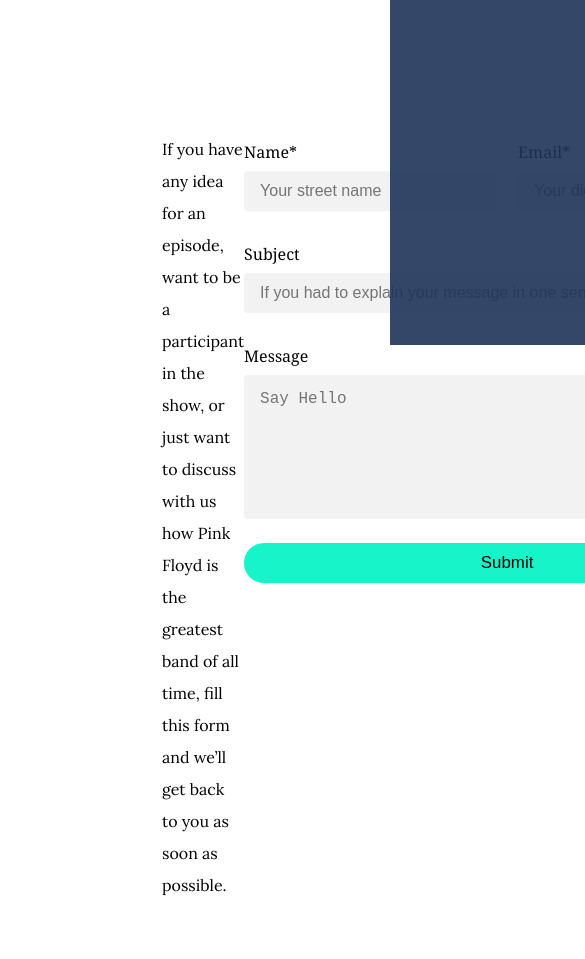
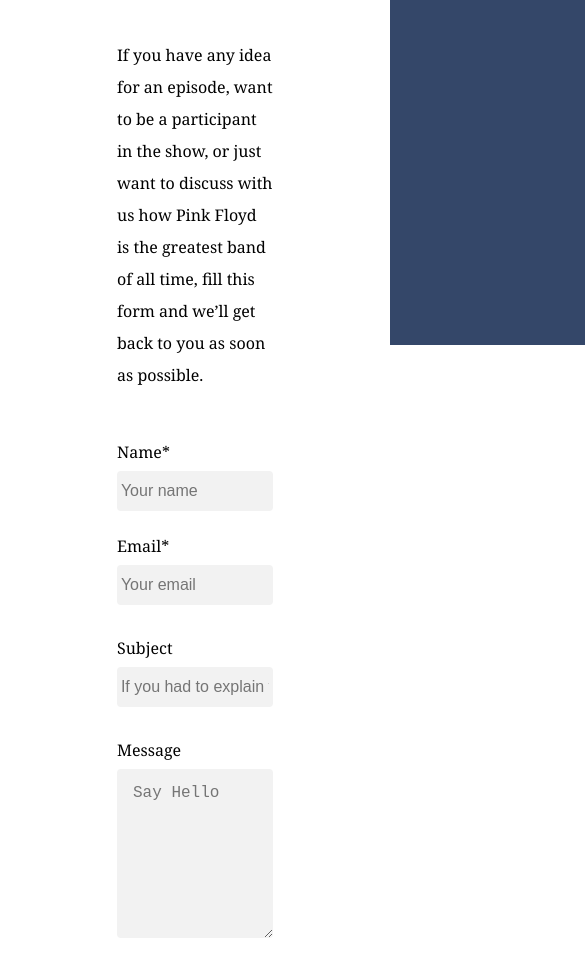
Before and after one commit to itstheandre/pioneersShow, a Gatsby site: page /contact in a window 390 px wide. Shown: the part 499-1458 px from the top of the page, 585 px wide, since content can reach past the window. Built offline with nearby package versions, Linux system fonts and the light colour scheme; Gatsby itself is replaced by a stand-in of ours; a small style sheet from the web is missing.

Commit message:
Contact page done. Mobile now

```diff
--- a/src/components/Contact/ContactForm.jsx
+++ b/src/components/Contact/ContactForm.jsx
@@ -1,4 +1,4 @@
-import React from "react"
+import React, { useState, useEffect } from "react"
 import {
   Label,
   SInput,
@@ -7,14 +7,35 @@ import {
   LInpCont,
   FormContainer,
   IndInpCont,
+  TargetContainer,
+  Form,
 } from "../../styled/Forms"
 import { Button } from "../../styled/Buttons"
 // import { LayoutWrapper } from "../../styled/LayoutWrapper"
 
 const ContactForm = () => {
+  const [subject, setSubject] = useState(false)
+
+  useEffect(() => {
+    function checkAndAutoHide() {
+      const screen = window.innerWidth
+      if (screen > 900) {
+        console.log("oi?")
+        setSubject(true)
+      }
+    }
+    window.addEventListener("resize", checkAndAutoHide)
+
+    return () => window.removeEventListener("resize", checkAndAutoHide)
+  }, [subject])
+
+  const subjectText = subject
+    ? "What's the subject of your message?"
+    : "If you had to explain your message in one sentence"
+
   return (
     <>
-      <form
+      <Form
         name="contact"
         method="post"
         action="/thanks"
@@ -24,32 +45,27 @@ const ContactForm = () => {
         {" "}
         <input type="hidden" name="bot-field" />
         <input type="hidden" name="form-name" value="contact" />
-        <FormContainer>
+        <TargetContainer>
           <IndInpCont>
             <Label htmlFor="name">Name*</Label>
-            <SInput
-              type="text"
-              placeholder="Your street name"
-              id="name"
-              name="name"
-            />
+            <SInput type="text" placeholder="Your name" id="name" name="name" />
           </IndInpCont>
           <IndInpCont>
             <Label htmlFor="email">Email*</Label>
             <SInput
               type="email"
-              placeholder="Your digital address"
+              placeholder="Your email"
               id="email"
               name="email"
             />
           </IndInpCont>
-        </FormContainer>
+        </TargetContainer>
         <FormContainer>
           <IndInpCont>
             <Label htmlFor="subject">Subject</Label>
             <MInput
               type="text"
-              placeholder="If you had to explain your message in one sentence"
+              placeholder={subjectText}
               id="subject"
               name="subject"
             />
@@ -69,7 +85,7 @@ const ContactForm = () => {
         <Button styleType="primary" type="submit">
           Submit
         </Button>
-      </form>
+      </Form>
     </>
   )
 }
--- a/src/components/Navbar.jsx
+++ b/src/components/Navbar.jsx
@@ -1,6 +1,6 @@
 import React from "react"
 import { pioneersColorLogo, pioneersWhiteLogo } from "../utils/image-loader"
-import { Link } from "gatsby"
+import { Link, navigate } from "gatsby"
 import { NavBarStyled, MenuList, NavLogo, MenuItems } from "../styled/S_Layout"
 // import Button from "../../styled-components/Buttons"
 import { useWrapper } from "../Context/WrapperContext"
@@ -12,6 +12,10 @@ import { useWrapper } from "../Context/WrapperContext"
 const Navbar = () => {
   const { inView } = useWrapper()
 
+  function goHome() {
+    navigate("/index1")
+  }
+
   const logo = inView ? pioneersWhiteLogo : pioneersColorLogo
   // const change = inView ? "true" : "false"
   const change = inView ? true : false
@@ -20,7 +24,7 @@ const Navbar = () => {
     <>
       <NavBarStyled change={change}>
         <Link to="/index1">
-          <NavLogo src={logo} />
+          <NavLogo src={logo} onClick={goHome} />
         </Link>
         <div>
           <MenuList change={change}>
--- a/src/components/Pages/ContactPageComp.jsx
+++ b/src/components/Pages/ContactPageComp.jsx
@@ -1,33 +1,32 @@
 import React from "react"
-import { ContactHero, ContactBody } from "../../styled/S_ContactPage"
+import {
+  ContactHero,
+  ContactBody,
+  ContactText,
+} from "../../styled/S_ContactPage"
 import { UpperCased, MainHeroTitle } from "../../styled/Titles"
 import { ContactPageBG } from "../../utils/image-loader"
 import { useWrapper } from "../../Context/WrapperContext"
 import ContactForm from "../Contact/ContactForm"
+import { LayoutWrapper } from "../../styled/LayoutWrapper"
 
 const ContactPageComp = () => {
   const { ref } = useWrapper()
   return (
     <>
       <ContactHero ref={ref} img={ContactPageBG}>
-        <UpperCased>Contact</UpperCased>
-        <MainHeroTitle>We'd love to hear from you! </MainHeroTitle>
+        <LayoutWrapper>
+          <UpperCased>Contact</UpperCased>
+          <MainHeroTitle>We'd love to hear from you! </MainHeroTitle>
+        </LayoutWrapper>
       </ContactHero>
       <ContactBody>
-        <p
-          style={{
-            width: "54rem",
-            fontSize: "2rem",
-            lineHeight: "4rem",
-            // lineHeight: "3rem",
-            fontFamily: "'Lora', serif",
-          }}
-        >
+        <ContactText>
           If you have any idea for an episode, want to be a participant in the
           show, or just want to discuss with us how Pink Floyd is the greatest
           band of all time, fill this form and we’ll get back to you as soon as
           possible.
-        </p>
+        </ContactText>
         <ContactForm />
       </ContactBody>
     </>
--- a/src/components/Pages/EpisodePageComp.jsx
+++ b/src/components/Pages/EpisodePageComp.jsx
@@ -28,8 +28,10 @@ const EpisodePageComp = ({ allEpisodes }) => {
   return (
     <div>
       <EpisodePageHero img={EpisodePageBG} ref={ref}>
-        <UpperCased>Episodes</UpperCased>
-        <MainHeroTitle>Have a listen to the podcast episodes</MainHeroTitle>
+        <LayoutWrapper>
+          <UpperCased>Episodes</UpperCased>
+          <MainHeroTitle>Have a listen to the podcast episodes</MainHeroTitle>
+        </LayoutWrapper>
       </EpisodePageHero>
       <LayoutWrapper>
         <EpisodeBody>
--- a/src/components/navigation/Desktop.jsx
+++ b/src/components/navigation/Desktop.jsx
@@ -7,6 +7,7 @@ import {
   menuBlack,
 } from "../../utils/image-loader"
 import NavLinks from "./NavLinks"
+import { Link } from "gatsby"
 
 const Desktop = ({ toggle, displayMobile, inView }) => {
   const logo = inView ? pioneersWhiteLogo : pioneersColorLogo
@@ -17,9 +18,11 @@ const Desktop = ({ toggle, displayMobile, inView }) => {
     <DesktopNav inView={inView} change={change}>
       <div className="navWrapper">
         <div className="centerEverything">
-          <div className="logo">
-            <img src={logo} />
-          </div>
+          <Link to="/index1">
+            <div className="logo">
+              <img src={logo} />
+            </div>
+          </Link>
           <NavLinks inView={inView} />
           <MobileNavButton displayMobile={displayMobile}>
             <img src={menuItem} alt="mobileNav" onClick={toggle} />
--- a/src/components/navigation/Mobile.jsx
+++ b/src/components/navigation/Mobile.jsx
@@ -1,11 +1,7 @@
 import React from "react"
 import NavLinks from "./NavLinks"
 import styled from "styled-components"
-import {
-  pioneersWhiteLogo,
-  pioneersColorLogo,
-  closeX,
-} from "../../utils/image-loader"
+import { pioneersWhiteLogo, closeX } from "../../utils/image-loader"
 
 const MyMobileNav = styled.nav`
   background-color: rgba(30, 51, 89, 0.9);
@@ -92,7 +88,7 @@ const Mobile = ({ displayMobile, toggle }) => {
       <div className="nav">
         <div className="navWrapper">
           <div className="logo">
-            <img src={pioneersColorLogo} />
+            <img src={pioneersWhiteLogo} alt="blank" />
           </div>
           <MyXButton>
             <img src={closeX} alt="X" onClick={toggle} />
--- a/src/lib/menuLinks.js
+++ b/src/lib/menuLinks.js
@@ -6,6 +6,7 @@ const MenuLinks = [
   { to: "/about", title: "About" },
   { to: "/episodes", title: "Episodes" },
   { to: "/contact", title: "Contact" },
+  { to: "/testing", title: "Testing" },
 ]
 
 export function menuLinksFunc(tmpIndex) {
--- a/src/styled/Forms.jsx
+++ b/src/styled/Forms.jsx
@@ -1,65 +1,111 @@
-import styled from "styled-components";
-import allStyles from "./Theme";
-const { forms } = allStyles;
+import styled from "styled-components"
+import allStyles from "./Theme"
+const { forms } = allStyles
 
-// Label
-const Label = styled.label`
-  font-size: 2rem;
-  padding: 1rem 0;
-`;
+const Form = styled.form`
+  width: 40vw;
+  @media screen and (max-width: 1100px) {
+    margin-top: 5vh;
+  }
+`
 
-// Inputs
+const FormContainer = styled.div`
+  display: flex;
+  justify-content: space-between;
+  margin-bottom: 3rem;
+  /* width: 40%; */
+
+  @media screen and (max-width: 768px) {
+    flex-direction: column;
+  }
+`
+
+const TargetContainer = styled(FormContainer)`
+  div:nth-child(1) {
+    margin-right: 50px;
+  }
+  @media screen and (max-width: 768px) {
+    div:nth-child(1) {
+      margin-right: 0;
+      margin-bottom: 2rem;
+    }
+  }
+`
+
+const IndInpCont = styled.div`
+  display: flex;
+  flex-direction: column;
+  align-items: flex-start;
+  width: 100%;
+  /* margin: 0 1.5vw; */
+`
+
+// const Container = styled.div`
+//   width: 100%;
+// `
 
 const SInput = styled.input`
   background-color: ${forms.backgroundColor};
   font-size: 2rem;
-  padding: 1.5rem 2rem;
+  /* padding: 1.5rem 2rem; */
+  padding: 1.5rem 1vw;
   height: 5rem;
   border-radius: 4px;
   border: none;
-  width: 31.5rem;
+  width: 100%;
+  /* width: 31.5rem; */
   &::placeholder {
     color: ${forms.placeHolder};
   }
   &[type="text"] {
     color: ${forms.inputText};
   }
-`;
+`
+
+// Label
+const Label = styled.label`
+  font-size: 2rem;
+  padding: 1rem 0;
+`
+
+// Inputs
 
 const MInput = styled(SInput)`
-  width: 65.75rem;
-`;
+  width: 100%;
+  /* width: 65.75rem; */
+`
 
 const LInput = styled.textarea`
   background-color: ${forms.backgroundColor};
   border-radius: 4px;
   font-size: 2rem;
   padding: 1.5rem 2rem;
-  height: 18rem;
+  height: 20vh;
   line-height: 3rem;
   /* height: 100%; */
   border-radius: 0.5rem;
   border: none;
   /* width: 65.75.rem; */
   width: 100%;
-`;
+`
 
 // Containers
-const FormContainer = styled.div`
-  display: flex;
-  justify-content: space-between;
-  margin-bottom: 3rem;
-`;
 
 const LInpCont = styled.div`
-  width: 65.75rem;
+  width: 100%;
+  /* width: 65.75rem; */
   display: flex;
   flex-direction: column;
-`;
+`
 
-const IndInpCont = styled.div`
-  display: flex;
-  flex-direction: column;
-`;
-
-export { Label, SInput, MInput, LInput, LInpCont, FormContainer, IndInpCont };
+export {
+  TargetContainer,
+  Label,
+  SInput,
+  MInput,
+  LInput,
+  LInpCont,
+  FormContainer,
+  IndInpCont,
+  Form,
+}
--- a/src/styled/S_ContactPage.jsx
+++ b/src/styled/S_ContactPage.jsx
@@ -17,14 +17,44 @@ const ContactHero = styled.div`
 `
 
 const ContactBody = styled.div`
+  width: 80vw;
+  /* height: 60vh; */
   margin: 17rem 20.25rem;
   display: flex;
   align-items: flex-start;
-  justify-content: space-around;
+  justify-content: space-between;
   font-family: Georgia, "Times New Roman", Times, serif;
+
+  p {
+    margin-right: 10vw;
+  }
+  @media screen and (max-width: 1100px) {
+    flex-direction: column;
+    justify-content: space-between;
+    align-items: center;
+    margin: 0 auto;
+    /* width: 50%; */
+    p {
+      margin-right: 0;
+    }
+  }
 `
 
-export { ContactHero, ContactBody }
+const ContactText = styled.p`
+  font-size: 2rem;
+  line-height: 4rem;
+  width: 40vw;
+
+  @media screen and (max-width: 1100px) {
+    margin-top: 5vh;
+  }
+  /* width: "54rem"; */
+  /* font-size: "20rem"; */
+  /* line-height: "4rem"; */
+  /* fontfamily: "'Lora', serif"; */
+`
+
+export { ContactHero, ContactBody, ContactText }
 
 /*
 
--- a/src/styled/S_EpisodePage.jsx
+++ b/src/styled/S_EpisodePage.jsx
@@ -4,8 +4,8 @@ const EpisodePageHero = styled.div`
   height: 62rem;
   width: 100vw;
   background: url(${({ img }) => img}) no-repeat;
-  background-size: 100%;
-  /* background-position: top; */
+  background-size: cover;
+  background-position: center;
   background-color: #1e3359;
   padding: 0;
   display: flex;
--- a/src/styled/Titles.jsx
+++ b/src/styled/Titles.jsx
@@ -11,13 +11,17 @@ const UpperCased = styled.h3`
   font-weight: ${h4.fontWeight};
   text-transform: uppercase;
   margin: ${h4.margin};
+  text-align: center;
+  @media screen and (max-width: 768px) {
+    margin-top: 10vh;
+  }
 `
 
 const MainHeroTitle = styled.h1`
   font-size: ${h2.fontSize};
   line-height: ${h2.lineHeight};
   color: ${color.white};
-  width: 87.5rem;
+  width: 100%;
   text-align: center;
 `
 
@@ -50,6 +54,7 @@ const AboutBodyText = styled.p`
   line-height: 3rem;
   padding: 0;
   margin: 2rem 0;
+  text-align: justify;
 `
 
 const HomeBodyText = styled(AboutBodyText)`
```
Also changed, not shown: package.json (+9 -9 lines), src/components/Pages/AboutPageComp.jsx (+16 -11 lines), src/components/TestingCOMP.jsx (+10 -2 lines), src/styled/S_AboutPage.jsx (+11 -4 lines), src/styled/SqContentCard.jsx (+10 -5 lines), 1 other file.
